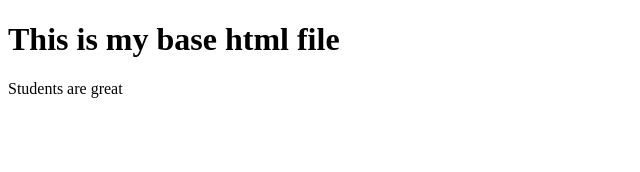
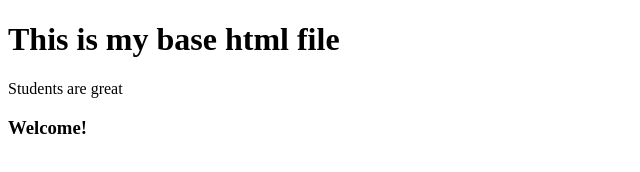
Before and after one commit to Mauryn24/Personal_Portfolio_Website, a plain HTML site: page base.html in a window 1280 px wide. Shown: the whole page, without its empty margins (0-640 px from the left). Drawn offline with Linux system fonts and the light colour scheme.

Commit message:
personal portfolio

```diff
--- a/base.html
+++ b/base.html
@@ -12,5 +12,8 @@
     <div>
         <p>Students are great</p>
     </div>
+    <div>
+        <h3>Welcome!</h3>
+    </div>
 </body>
 </html>
```
